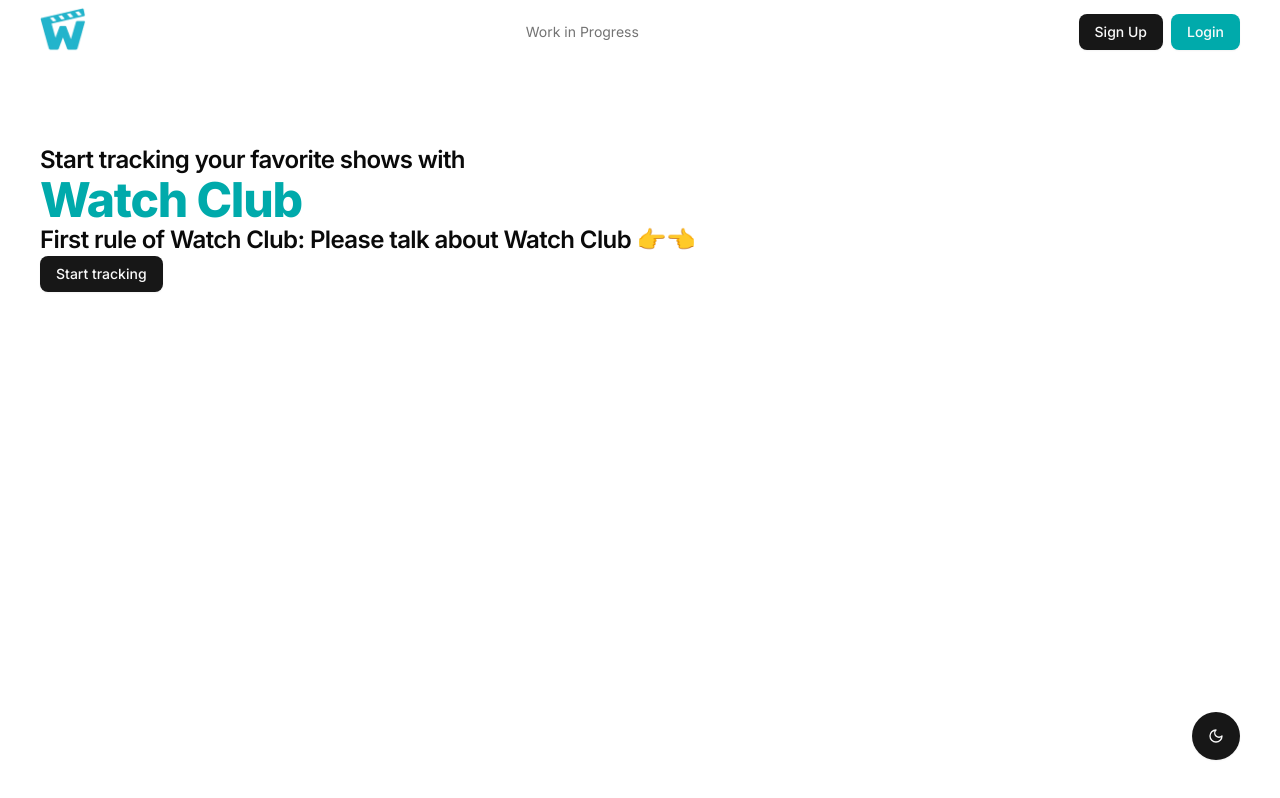
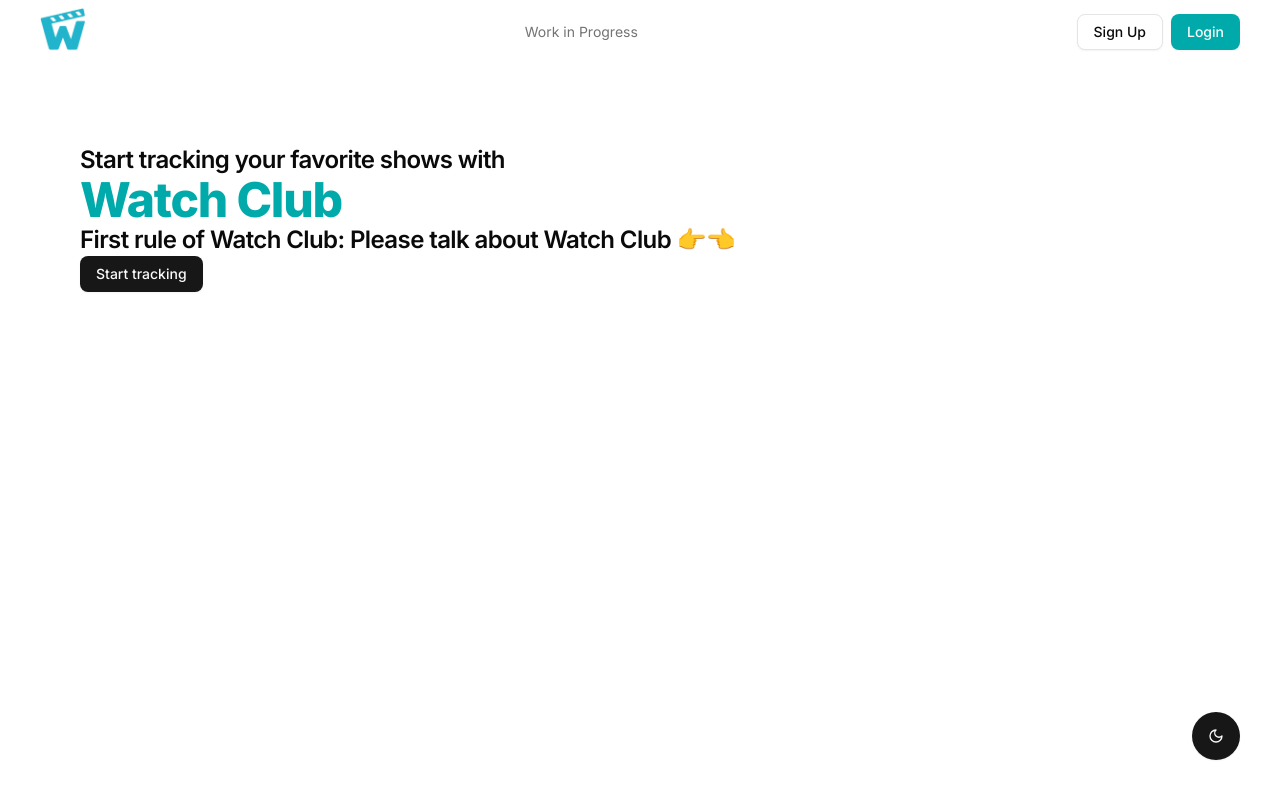
Before and after one commit to AjBernababe/WatchClub, a Next.js app: page / in a window 1280 px wide. Built offline with nearby package versions, Linux system fonts and the light colour scheme; no server answers.

Commit message:
ui minor changes

```diff
--- a/src/app/page.tsx
+++ b/src/app/page.tsx
@@ -32,7 +32,7 @@ export default function HomePage() {
         </div>
       </nav>
 
-      <main className="px-10 py-20">
+      <main className="m-20">
         <Typography.H3>Start tracking your favorite shows with</Typography.H3>
         <Typography.H1 className="text-brand">Watch Club</Typography.H1>
         <Typography.H3>
--- a/src/components/homePage/dynamicLink.tsx
+++ b/src/components/homePage/dynamicLink.tsx
@@ -40,7 +40,7 @@ export function NavAuthButton() {
 
   return (
     <>
-      <Button asChild>
+      <Button asChild variant="outline">
         <Link href="/auth/register">Sign Up</Link>
       </Button>
       <Button variant="brand" asChild>
```
